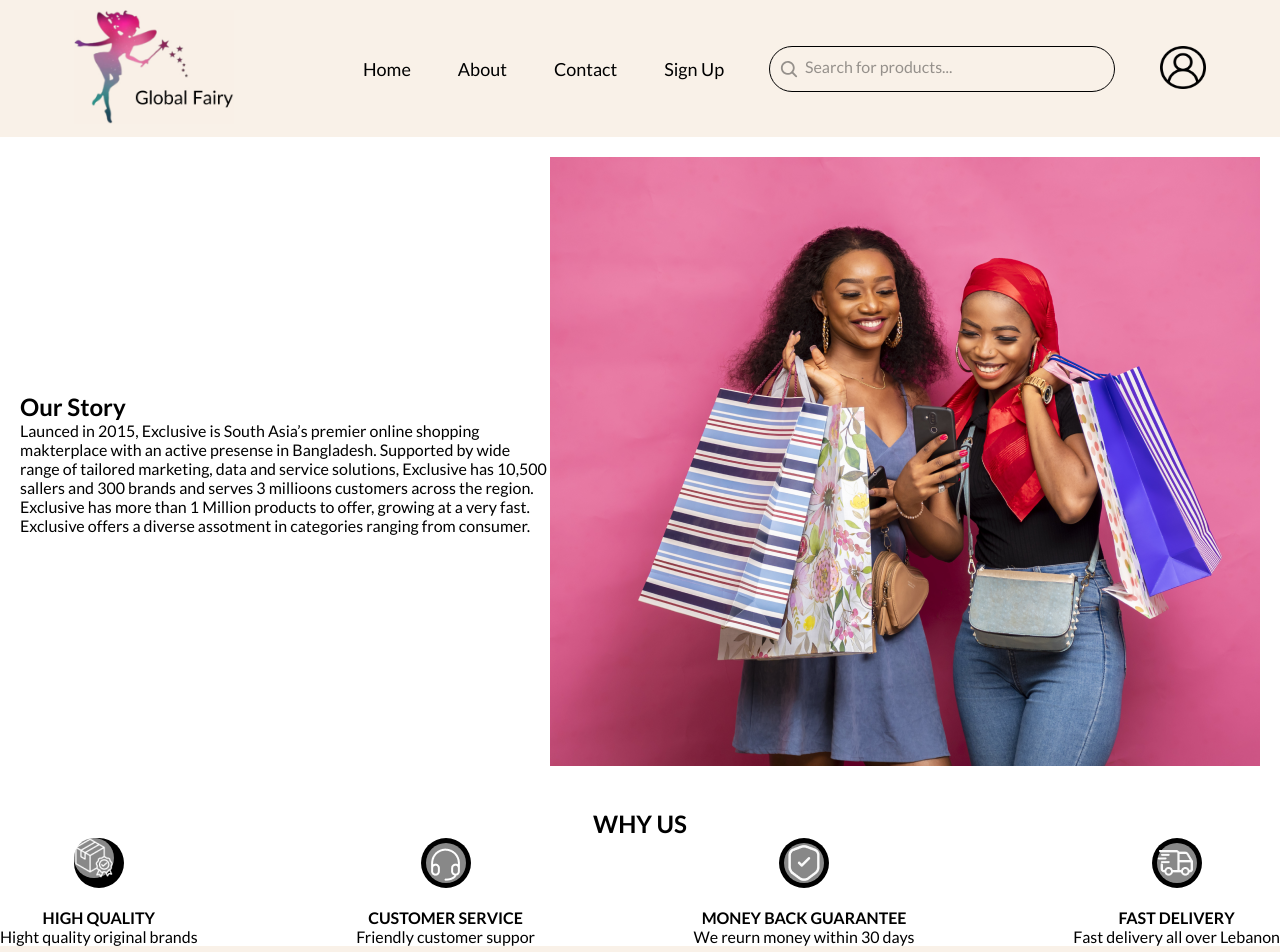
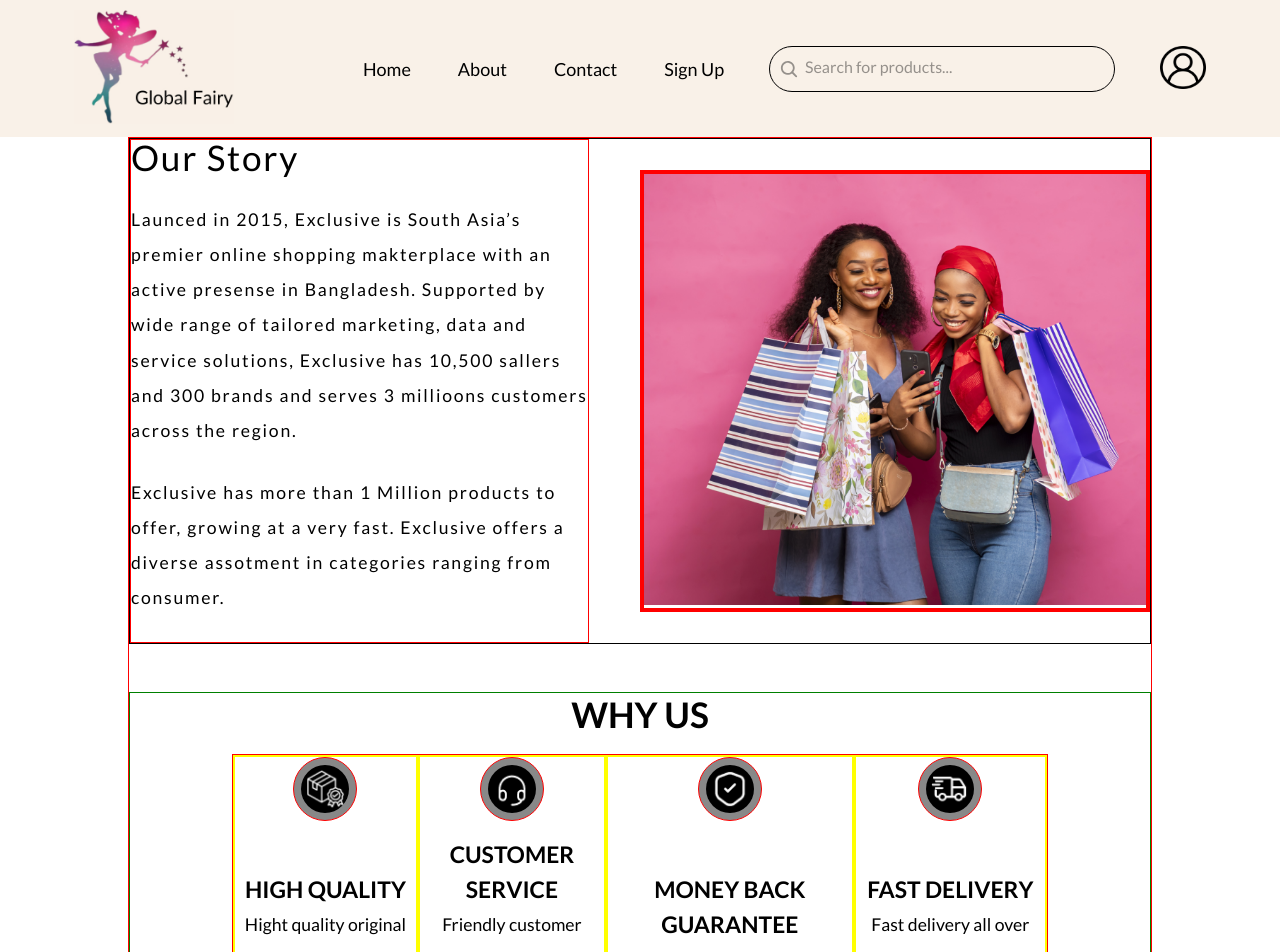
Before and after one commit to YahyaNashar22/Global-Fairy-front-end, a React (Create React App) app in the folder global-fairy/: page /about in a window 1280 px wide. Shown: the top 952 px of the page. Built offline with nearby package versions, Linux system fonts and the light colour scheme.

Commit message:
working on the about page

```diff
--- a/global-fairy/src/pages/About/About.js
+++ b/global-fairy/src/pages/About/About.js
@@ -8,33 +8,32 @@ import customer from '../../assets/images/Customer service .png';
 
 const About = () => {
     return (
-        <div>
+        <div className={style.aboutContainer}>
             <div className={style.container}>
                 <div className={style.text}>
-            <h2>Our Story</h2>
+                    <h2 className={style.aboutTitle}>Our Story</h2>
                     <p>Launced in 2015, Exclusive is South Asia’s premier online shopping makterplace with an active presense in
                         Bangladesh. Supported by wide range of tailored marketing, data and service solutions, Exclusive has
-                10,500 sallers and 300 brands and serves 3 millioons customers across the region.<br/>
-                Exclusive has more than 1 Million products to offer, growing at a very fast. Exclusive offers a diverse
+                        10,500 sallers and 300 brands and serves 3 millioons customers across the region.</p>
+                    <p>  Exclusive has more than 1 Million products to offer, growing at a very fast. Exclusive offers a diverse
                         assotment in categories ranging from consumer. </p>
                 </div>
                 <div className={style.image}>
-            <img src={about} alt="About Us"/>
+                    <img src={about} alt="About Us" />
                 </div>
             </div>
             <div className={style.whyus}>
                 <h2>WHY US</h2>
-    </div>
                 <div className={style.allIcon}>
                     <div className={style.icon}>
-        <div className={style.grayFrame}>
+                        <div className={`${style.frame} ${style.grayFrame}`}>
                             <div className={style.blackFrame}>
-            <img src={product}alt="product"/>
+                                <img src={product} alt="product" />
                             </div>
                         </div>
                         <div>
                             <div className={style.phrase}>
-        <p style={{ fontWeight: 'bold' }}>HIGH QUALITY</p>
+                                <p style={{ fontWeight: 'bold' , fontSize:'1.3em' }}>HIGH QUALITY</p>
                                 <p>Hight quality original brands </p>
                             </div>
                         </div>
@@ -42,12 +41,12 @@ const About = () => {
                     <div className={style.icon}>
                         <div className={`${style.frame} ${style.grayFrame}`}>
                             <div className={style.blackFrame}>
-            <img src={customer} alt="Customer service"/>
+                                <img src={customer} alt="Customer service" />
                             </div>
                         </div>
                         <div>
                             <div className={style.phrase}>
-        <p style={{ fontWeight: 'bold' }}>CUSTOMER SERVICE</p>
+                                <p style={{ fontWeight: 'bold', fontSize:'1.3em' }}>CUSTOMER SERVICE</p>
                                 <p>Friendly customer suppor</p>
                             </div>
                         </div>
@@ -55,12 +54,12 @@ const About = () => {
                     <div className={style.icon}>
                         <div className={style.frame + ' ' + style.grayFrame}>
                             <div className={style.blackFrame}>
-            <img src={shield} alt="shield-tick"/>
+                                <img src={shield} alt="shield-tick" />
                             </div>
                         </div>
                         <div>
                             <div className={style.phrase}>
-        <p style={{ fontWeight: 'bold' }}>MONEY BACK GUARANTEE</p>
+                                <p style={{ fontWeight: 'bold', fontSize:'1.3em' }}>MONEY BACK GUARANTEE</p>
                                 <p>We reurn money within 30 days</p>
                             </div>
                         </div>
@@ -68,16 +67,18 @@ const About = () => {
                     <div className={style.icon}>
                         <div className={style.frame + ' ' + style.grayFrame}>
                             <div className={style.blackFrame}>
-            <img src={delivery} alt="delivery"/>
+                                <img src={delivery} alt="delivery" />
                             </div>
                         </div>
                         <div className={style.phrase}>
-        <p style={{ fontWeight: 'bold' }}>FAST DELIVERY</p>
+                            <p style={{ fontWeight: 'bold', fontSize:'1.3em' }}>FAST DELIVERY</p>
                             <p>Fast delivery all over Lebanon</p>
                         </div>
                     </div>
                 </div>
             </div>
+        </div>
+
     )
 }
 export default About;
--- a/global-fairy/src/pages/About/About.module.css
+++ b/global-fairy/src/pages/About/About.module.css
@@ -1,69 +1,160 @@
+.aboutContainer{
+    border: 1px solid red;
+    display: flex;
+    flex-direction: column;
+    gap:3em;
+    width: 80%;
+    margin: 0 auto;
+    justify-content: space-between;
+    height: auto;
+}
 .container {
     display: flex;
     align-items: center;
     justify-content: space-between;
-    padding: 20px;
+    border: 1px solid black;
+}
+.aboutTitle{
+    font-size: 2em;
+    font-weight: normal;
+    /* padding-bottom: 2%; */
+}
+.text {
+    /* flex: 1; */
+    width: 45%;
+    border: 1px solid red;
+    line-height: 2em;
+    font-size: 1.1em;
+    letter-spacing: 0.1em;
+}
+.text p{
+    margin: 1.5em 0;
+}
+.image {
+    /* flex: 1; */
+    width: 50%;
+    text-align: right;
+    /* size: 500px; */
+    /* width: 100%; */
+    height:100%;
+    border: 4px solid red;
+
+}
+.image img{
+    object-fit: cover;
+    height: 100%;
+    width: 100%;
 }
 
-.text {
-    flex: 1;
+.whyus {
+/* text-align: center;
+margin-top: 20px;   */
+display: flex;
+flex-direction: column;
+justify-content: center;
+align-items: center;
+/* margin: 2em auto; */
+/* padding: 2em; */
+border: 1px solid green;
+gap:1.2em;
 }
-
-.image {
-    flex: 1;
-    text-align: right;
-    size: 500px;
-    max-width: 100%;
-    height: auto;
+.whyus h2{
+    font-size: 2.2em;
 }
-/*
-img {
-    max-width: 100%;
-    height: auto;
-} */
-.whyus {
-text-align: center;
-margin-top: 20px;
-}.frame {
+.frame {
 width: 100px;
 height: 100px;
 display: flex;
 align-items: center;
 justify-content: center;
 position: relative;
+border: 1px solid red;
 }
 
 .grayFrame {
-background-color: #000;
+background-color: #888;
 border-radius: 50%;
-width: 50px;
-height: 50px;
+/* width: 50px;
+height: 50px; */
+width: 4em;
+height: 4em;
 }
 
 .blackFrame {
-background-color: #888;
-width: 80px;
-height: 80px;
+background-color: #000;
+width:3em;
+height:3em;
 display: flex;
 align-items: center;
 justify-content: center;
 position: relative;
 border-radius: 50%;
-max-width: 40px;
-max-height: 40px;
+/* max-width: 40px;
+max-height: 40px; */
 }
 .icon{
 display: flex;
 flex-direction: column;
 justify-content: space-between;
 align-items: center;
+border: 2px solid yellow;
+text-align: center;
+gap: 1em;
+
+}
+.icon img{
+    /* border: 2px solid yellow; */
+    width: 80%;
+    height: 80%;
+text-align: center;
 }
 .allIcon{
 display: flex;
 flex-direction: row;
 justify-content: space-between;
+border: 1px solid red;
+width:80%;
 }
 .phrase{
 text-align: center;
-margin-top: 20px;
+/* margin-top: 20px; */
+line-height: 2em;
+font-size: 1.1em;
 }
+
+@media (max-width:1100px) {
+    .container {
+        display: flex;
+      flex-direction: column;
+    }
+    .text {
+        /* flex: 1; */
+        width: 100%;
+        border: 1px solid red;
+
+    }
+    .image {
+        /* flex: 1; */
+        width: 100%;
+
+    }
+
+}
+
+@media (max-width:670px){
+    .text {
+        /* flex: 1; */
+        /* width: 45%; */
+        border: 1px solid red;
+        line-height: 1.3em;
+        font-size: 1em;
+        /* letter-spacing: 0.1em; */
+    }
+}
+@media (max-width:530px){
+    .aboutContainer{
+
+        width: 92%;
+
+    }
+}
```
Lines whose indentation alone changed are shown as unchanged.
